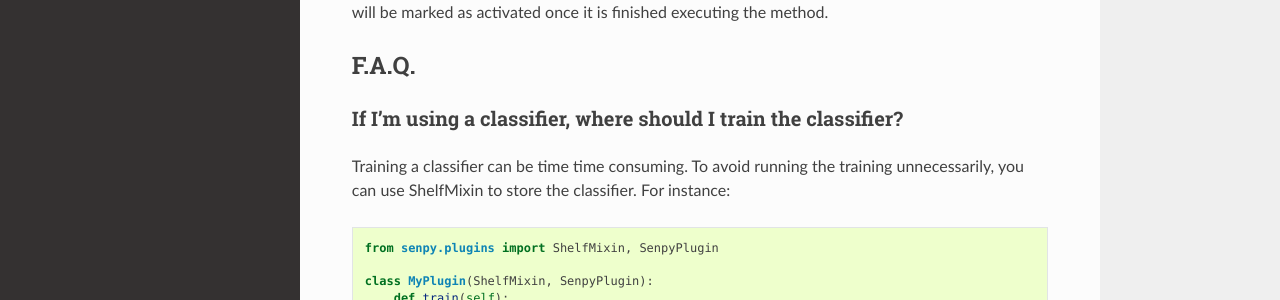
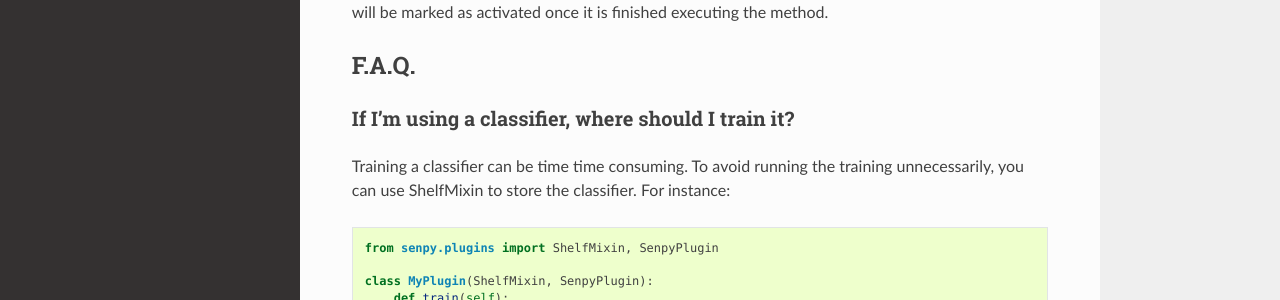
Before and after one commit to gsi-upm/senpy, a Sphinx documentation site: the page built from docs/plugins.rst, in a window 1280 px wide and 1297 px high. Shown: the part 383-683 px from the top of the window. Built offline with Sphinx 7.4.7 and the Read the Docs theme 2.0.0, drawn with Linux system fonts in a browser that asks for light colours.

Commit message:
Wording :)

```diff
--- a/docs/plugins.rst
+++ b/docs/plugins.rst
@@ -14,8 +14,8 @@
 
 F.A.Q.
 ======
-If I'm using a classifier, where should I train the classifier?
-???????????????????????????????????????????????????????????????
+If I'm using a classifier, where should I train it?
+???????????????????????????????????????????????????
 
 Training a classifier can be time time consuming. To avoid running the training unnecessarily, you can use ShelfMixin to store the classifier. For instance:
 
```
